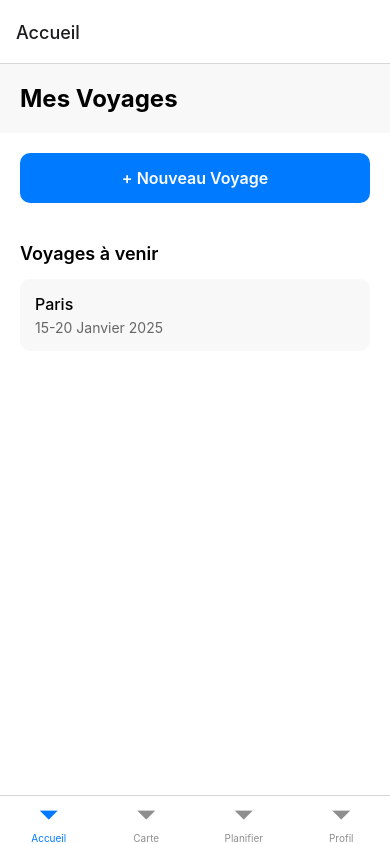
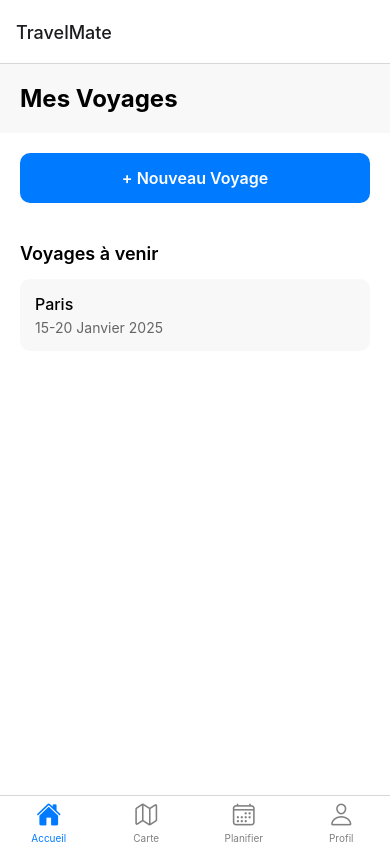
Before and after one commit to 0xNaxzerrr/travelmate-app, a React Native app in the folder mobile/: screen / in a window 390 px wide. Built offline with nearby package versions, Linux system fonts and the light colour scheme.

Commit message:
Fix navigation configuration and add icons

```diff
--- a/mobile/App.js
+++ b/mobile/App.js
@@ -3,6 +3,7 @@
 import { createBottomTabNavigator } from '@react-navigation/bottom-tabs';
 import { Provider } from 'react-redux';
 import store from './src/store';
+import { Ionicons } from '@expo/vector-icons';
 
 // Screens
 import HomeScreen from './src/screens/HomeScreen';
@@ -16,11 +17,56 @@
   return (
     <Provider store={store}>
       <NavigationContainer>
-        <Tab.Navigator>
-          <Tab.Screen name="Accueil" component={HomeScreen} />
-          <Tab.Screen name="Carte" component={MapScreen} />
-          <Tab.Screen name="Planifier" component={PlannerScreen} />
-          <Tab.Screen name="Profil" component={ProfileScreen} />
+        <Tab.Navigator
+          screenOptions={({ route }) => ({
+            tabBarIcon: ({ focused, color, size }) => {
+              let iconName;
+
+              if (route.name === 'Accueil') {
+                iconName = focused ? 'home' : 'home-outline';
+              } else if (route.name === 'Carte') {
+                iconName = focused ? 'map' : 'map-outline';
+              } else if (route.name === 'Planifier') {
+                iconName = focused ? 'calendar' : 'calendar-outline';
+              } else if (route.name === 'Profil') {
+                iconName = focused ? 'person' : 'person-outline';
+              }
+
+              return <Ionicons name={iconName} size={size} color={color} />;
+            },
+            tabBarActiveTintColor: '#007AFF',
+            tabBarInactiveTintColor: 'gray',
+          })}
+        >
+          <Tab.Screen
+            name="Accueil"
+            component={HomeScreen}
+            options={{
+              headerShown: true,
+              headerTitle: 'TravelMate',
+            }}
+          />
+          <Tab.Screen
+            name="Carte"
+            component={MapScreen}
+            options={{
+              headerShown: true
+            }}
+          />
+          <Tab.Screen
+            name="Planifier"
+            component={PlannerScreen}
+            options={{
+              headerShown: true
+            }}
+          />
+          <Tab.Screen
+            name="Profil"
+            component={ProfileScreen}
+            options={{
+              headerShown: true
+            }}
+          />
         </Tab.Navigator>
       </NavigationContainer>
     </Provider>
--- a/mobile/app.json
+++ b/mobile/app.json
@@ -5,9 +5,6 @@
     "version": "1.0.0",
     "orientation": "portrait",
     "userInterfaceStyle": "light",
-    "splash": {
-      "backgroundColor": "#ffffff"
-    },
     "assetBundlePatterns": [
       "**/*"
     ],
@@ -16,13 +13,16 @@
       "bundleIdentifier": "com.travelmate.app"
     },
     "android": {
-      "backgroundColor": "#ffffff",
+      "adaptiveIcon": {
+        "backgroundColor": "#ffffff"
+      },
       "package": "com.travelmate.app"
     },
     "plugins": [
       "expo-camera",
       "expo-location",
       "expo-image-picker"
-    ]
+    ],
+    "newArchEnabled": true
   }
 }
```
